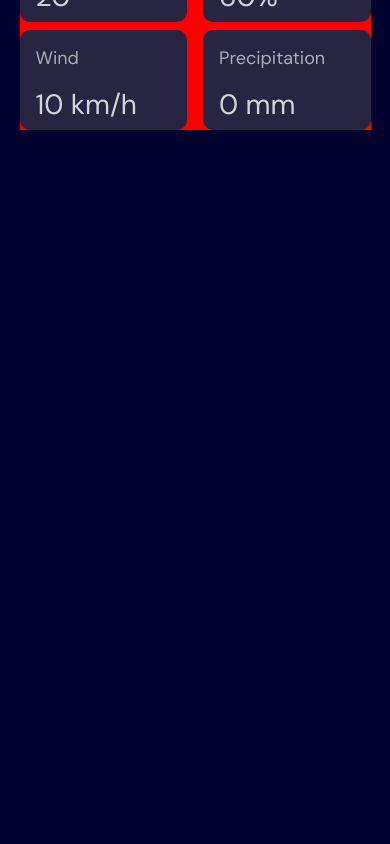
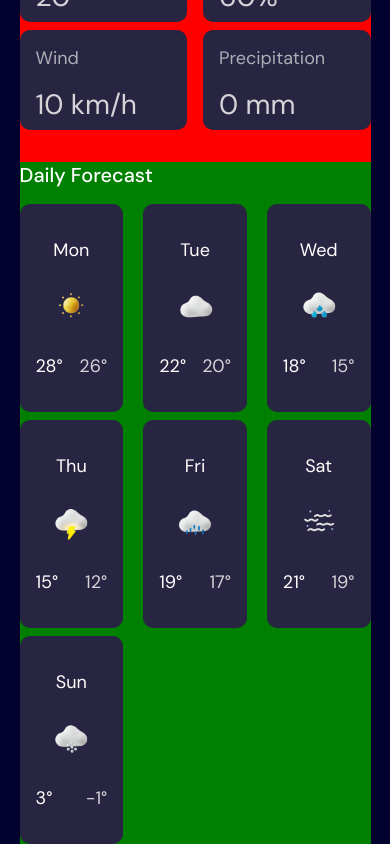
Before and after one commit to diegomendes80/Weather-App, a React (Vite) app in the folder weather-app/: page / in a window 390 px wide. Shown: the part 866-1710 px from the top of the page. Before the commit the page ends 996 px from the top, so only its background shows below. Built offline with nearby package versions, Linux system fonts and the light colour scheme.

Commit message:
dayli forecast section fineshed - mobile included

```diff
--- a/weather-app/src/App.jsx
+++ b/weather-app/src/App.jsx
@@ -8,6 +8,16 @@ import { SearchSection } from './components/SearchSection';
 import { MainSection } from './components/MainSection';
 
 function App() {
+
+  const PreviousData = [
+    { day: 'Mon', condition: 'sunny',   temperature: 28, feels: 26 },
+    { day: 'Tue', condition: 'cloudy',  temperature: 22, feels: 20 },
+    { day: 'Wed', condition: 'rainy',   temperature: 18, feels: 15 },
+    { day: 'Thu', condition: 'stormy',  temperature: 15, feels: 12 },
+    { day: 'Fri', condition: 'drizzle', temperature: 19, feels: 17 },
+    { day: 'Sat', condition: 'foggy',   temperature: 21, feels: 19 },
+    { day: 'Sun', condition: 'snowy',   temperature: 3,  feels: -1 },
+];
 
   const data = {
     city: 'São Paulo',
@@ -27,7 +37,7 @@ function App() {
 
       <Header></Header>
       <SearchSection></SearchSection>
-      <MainSection data={data}/>
+      <MainSection data={data} previousData={PreviousData}/>
 
     </>
   )
--- /dev/null
+++ b/weather-app/src/components/DailySection/index.jsx
@@ -0,0 +1,53 @@
+import "./index.scss";
+
+export function DailySection({ PreviousData }) {
+
+
+  return (
+    <section className="daily-section">
+      <h2>Daily Forecast</h2>
+
+      <div className="card-container">
+        {PreviousData.map((data, index) => {
+          let weatherURLIcon;
+
+          switch (data.condition) {
+            case "sunny":
+              weatherURLIcon = "icon-sunny.webp";
+              break;
+            case "cloudy":
+              weatherURLIcon = "icon-overcast.webp";
+              break;
+            case "rainy":
+              weatherURLIcon = "icon-rain.webp";
+              break;
+            case "snowy":
+              weatherURLIcon = "icon-snow.webp";
+              break;
+            case "stormy":
+              weatherURLIcon = "icon-storm.webp";
+              break;
+            case "foggy":
+              weatherURLIcon = "icon-fog.webp";
+              break;
+            case "drizzle":
+              weatherURLIcon = "icon-drizzle.webp";
+              break;
+            default:
+              weatherURLIcon = "icon-sunny.webp";
+          }
+
+          return (
+            <div className="card" key={index}>
+              <p>{data.day}</p>
+              <img src={weatherURLIcon} alt={data.condition} />
+              <div>
+                <p>{data.temperature}°</p> <p>{data.feels}°</p>
+              </div>
+            </div>
+          );
+        })}
+      </div>
+    </section>
+  );
+}
--- /dev/null
+++ b/weather-app/src/components/DailySection/index.scss
@@ -0,0 +1,75 @@
+@use '../../abstract/var';
+
+
+.daily-section{
+    width: 100%;
+    display: flex;
+    flex-direction: column;
+    align-items: left;
+    background-color:green;
+    gap: 1rem;
+    margin-top: 1rem;
+    font-family: var.$font-primary;
+
+    h2{
+        margin:0;
+        font-size:20px;
+        font-weight: 500;
+    }
+
+
+    .card-container{
+        width:100%;
+        display:flex;
+        align-items: center;
+        justify-content: space-between;
+
+        .card{
+            padding:1rem;
+            width: 110px;
+            border-radius: 10px;
+            background-color: var.$neutral-800;
+            text-align: center;
+
+            p{
+                font-size: 16px;
+                color: var.$neutral-0;
+
+            }
+
+            img{
+                width: 50px;
+            }
+
+            div{
+                width: 100%;
+
+                display: flex;
+                align-items: center;
+                justify-content: space-between;
+
+                p:nth-child(2){
+                    color:var.$neutral-200;
+                }
+
+            }
+        }
+    }
+}
+
+@media(max-width:1000px){
+    .daily-section{
+        .card-container{
+
+            flex-wrap: wrap;
+            gap: .5rem;
+            .card{
+                width: calc(30% - .1rem);
+                p{
+                    font-size: 18px;
+                }
+            }
+                }
+
+            }
+    }
--- a/weather-app/src/components/MainSection/index.jsx
+++ b/weather-app/src/components/MainSection/index.jsx
@@ -2,10 +2,11 @@ import './index.scss';
 import {ResultsSection} from '../ResultsSection';
 import {Parameter} from '../Parameter';
 
-export function MainSection({data}){
+
+export function MainSection({data, previousData}){
     return(
         <section className="main-section">
-            <ResultsSection data={data}/>
+            <ResultsSection data={data} previousData={previousData}/>
 
         </section>
     )
--- a/weather-app/src/components/Parameter/index.scss
+++ b/weather-app/src/components/Parameter/index.scss
@@ -10,7 +10,7 @@
     div{
         background-color: var.$neutral-800;
         width: 180px;
-        padding: .5rem;
+        padding: 1rem .5rem;
         border-radius: 10px;
         display: flex;
         flex-direction: column;
--- a/weather-app/src/components/ResultsSection/index.jsx
+++ b/weather-app/src/components/ResultsSection/index.jsx
@@ -1,13 +1,15 @@
 import './index.scss';
 import { Banner } from '../Banner';
 import { Parameter } from '../Parameter';
+import { DailySection } from '../DailySection';
 
-export function ResultsSection({data}){
+export function ResultsSection({data, previousData}){
 
     return (
         <div className="results">
             <Banner city={data.city} country={data.country} date={data.date} temperature={data.temperature} condition={data.condition} />
             <Parameter data={data}/>
+            <DailySection PreviousData={previousData}/>
         </div>
     )
 
--- a/weather-app/src/components/ResultsSection/index.scss
+++ b/weather-app/src/components/ResultsSection/index.scss
@@ -1,7 +1,7 @@
 
 
 .results{
-    width: 55%;
+    width: 60%;
     display: flex;
     flex-direction: column;
     align-items: center;
```
